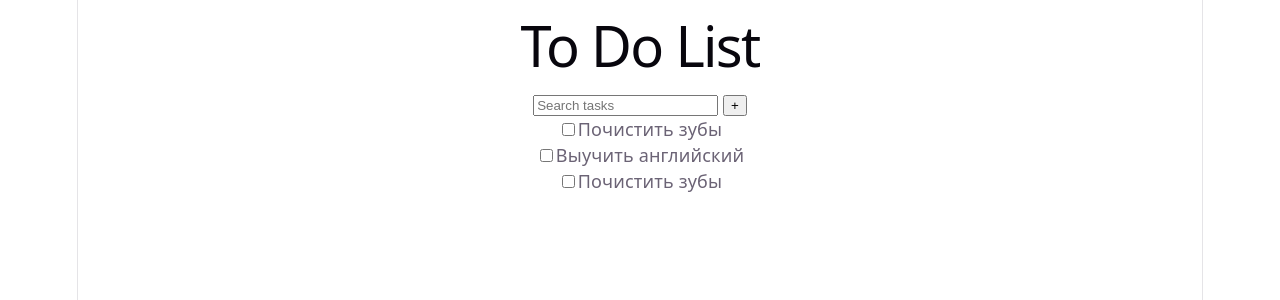
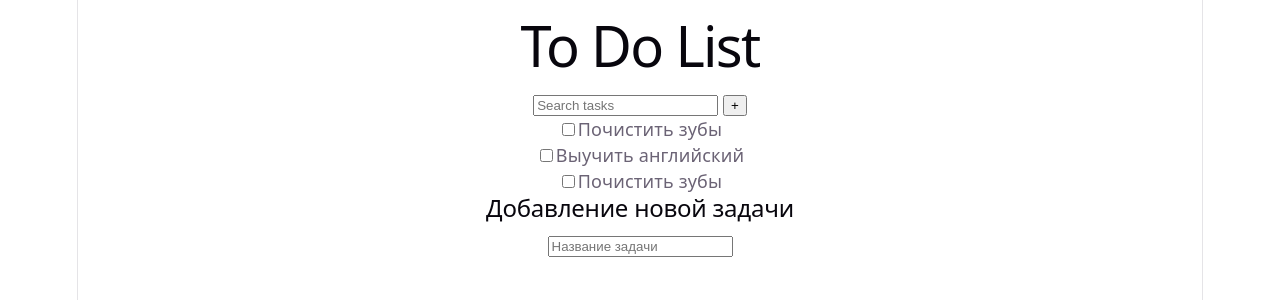
Before and after one commit to Lebowsky0202/todo-list, a React (Vite) app: page / in a window 1280 px wide. Shown: the top 300 px of the page. Built offline with nearby package versions, Linux system fonts and the light colour scheme.

Commit message:
add dynamic input

```diff
--- a/src/App.jsx
+++ b/src/App.jsx
@@ -1,3 +1,4 @@
+import Modal from './components/Modal'
 import Tasks from './components/Tasks'
 
 function App() {
@@ -8,6 +9,7 @@
 				<input type='text' placeholder='Search tasks' /> <button>+</button>
 			</div>
 			<Tasks />
+			<Modal />
 		</div>
 	)
 }
--- a/src/components/Modal/index.jsx
+++ b/src/components/Modal/index.jsx
@@ -1,11 +1,23 @@
+import { useState } from 'react'
 import cls from './Modal.module.css'
 
 const Modal = () => {
+	const [name, setName] = useState('')
+
+	function onChange(e) {
+		setName(e.target.value)
+	}
+
 	return (
 		<div className={cls.modal}>
 			<h2>Добавление новой задачи</h2>
-			<form action=''></form>
-			<input type='text' placeholder='Название задачи' />
+			<input
+				type='text'
+				placeholder='Название задачи'
+				value={name}
+				onChange={onChange}
+			/>
+			<div>{name}</div>
 		</div>
 	)
 }
```
